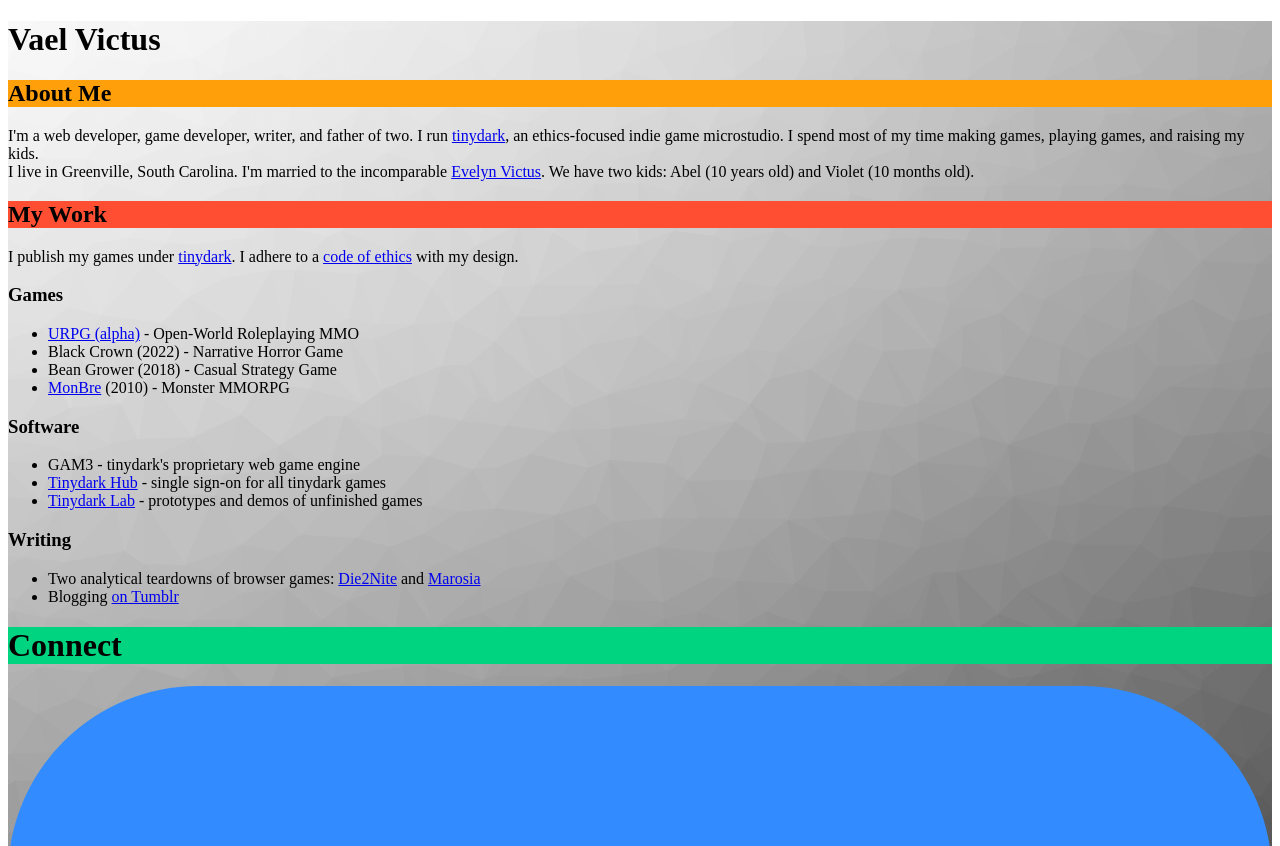
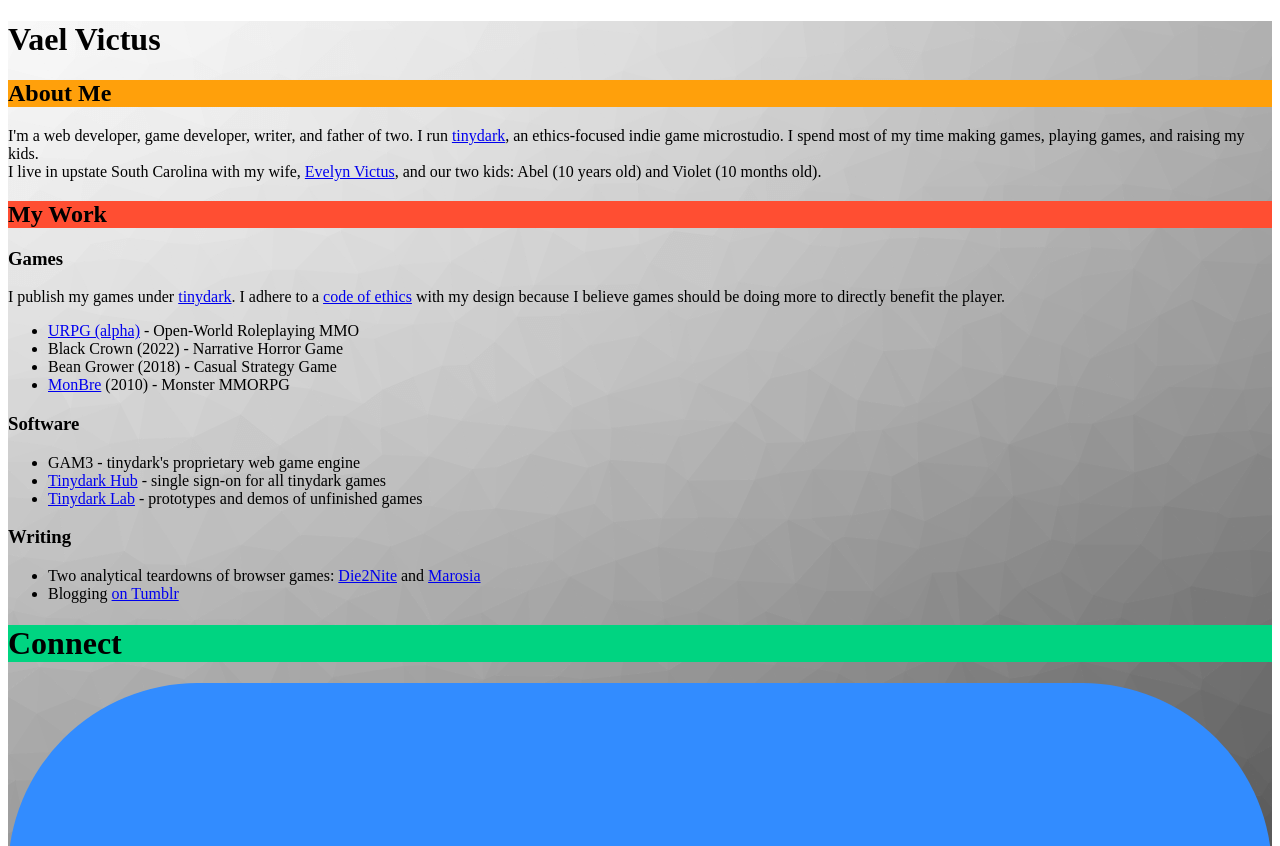
Before and after one commit to VaelVictus/vaelvict.us, a PHP site: page / in a window 1280 px wide. Shown: the top 846 px of the page. Run offline with PHP 8.4, Linux system fonts and the light colour scheme.

Commit message:
content + spacing

```diff
--- a/css/style.css
+++ b/css/style.css
@@ -1 +1 @@
-@tailwind components;@tailwind utilities;*,*::before,*::after{box-sizing:border-box}html{font-size:10px;background:#ddd;font-family:"Inter",serif}body{padding:0;margin:0}ul{margin:0px}.card{display:flex;flex-direction:column}.card_txt{display:grid;justify-content:start;align-content:center}.grid-bubbles{grid-template-columns:repeat(auto-fill, 100%)}/*# sourceMappingURL=style.css.map */
+@tailwind components;@tailwind utilities;*,*::before,*::after{box-sizing:border-box}html{font-size:10px;background:#ddd;font-family:"Inter",serif}body{padding:0;margin:0}ul{margin:0px;padding-left:20px}.card{display:flex;flex-direction:column}.card_txt{display:grid;justify-content:start;align-content:center}.grid-bubbles{grid-template-columns:repeat(auto-fill, 100%)}@media only screen and (min-width: 768px){ul{padding-left:30px}}/*# sourceMappingURL=style.css.map */
--- a/dist/index.html
+++ b/dist/index.html
@@ -6,7 +6,7 @@
     <meta name="viewport" content="width=device-width, initial-scale=1.0" />
     <title>Vite App</title>
     <script type="module" crossorigin src="/assets/index.afbaff29.js"></script>
-    <link rel="stylesheet" href="/assets/index.86930e36.css">
+    <link rel="stylesheet" href="/assets/index.2028c78f.css">
   </head>
   <body>
     <div id="app"></div>
--- a/index.php
+++ b/index.php
@@ -73,30 +73,33 @@
                     Vael Victus
                 </h1>
                 <div>
-                    <div class="w-full p-2 shadow-xs  text-black" style="background-color: rgba(255, 160, 11, 1)">
+                    <div class="w-full px-3 py-2 shadow-xs  text-black" style="background-color: rgba(255, 160, 11, 1)">
                         <h2 class='m-0 text-xl'>About Me</h2>
                     </div>
 
-                    <div class='w-full bg-white p-2 py-3'>
+                    <div class='w-full bg-white p-3'>
                         <div class='text-base'>
                             I'm a web developer, game developer, writer, and father of two. I run <a href='https://tinydark.com'>tinydark</a>, an ethics-focused indie game microstudio. I spend most of my time making games, playing games, and raising my kids.
                         </div>
 
                         <div class='text-base mt-2'>
-                            I live in Greenville, South Carolina. I'm married to the incomparable <a href='https://500px.com/p/evelynvictus?view=galleries'>Evelyn Victus</a>. We have two kids: Abel (<?=$abel?> old) and Violet (<?=$violet?> old).
+                            I live in upstate South Carolina with my wife, <a href='https://500px.com/p/evelynvictus?view=galleries'>Evelyn Victus</a>, and our two kids: Abel (<?=$abel?> old) and Violet (<?=$violet?> old).
                         </div>
                     </div>
                 </div>
 
                 <div>
-                    <div class="w-full p-2 shadow-xs  text-black" style="background-color: rgba(255, 78, 50, 1);">
+                    <div class="w-full px-3 py-2 shadow-xs  text-black" style="background-color: rgba(255, 78, 50, 1);">
                         <h2 class='m-0 text-xl'>My Work</h2>
                     </div>
 
-                    <div class='w-full bg-white p-2 py-3'>
-                        I publish my games under <a href='https://tinydark.com'>tinydark</a>. I adhere to a <a href='https://tinydark.com'>code of ethics</a> with my design.
+                    <div class='w-full bg-white p-3'>
+                        <h3 class='m-0'>Games</h3>
 
-                        <h3 class='mb-2'>Games</h3>
+                        <div class='mb-2'>
+                            I publish my games under <a href='https://tinydark.com'>tinydark</a>. I adhere to a <a href='https://tinydark.com'>code of ethics</a> with my design because I believe games should be doing more to directly benefit the player.
+                        </div>
+
                         <ul>
                             <li><a href='https://www.theorbium.com/urpg'>URPG (alpha)</a> - Open-World Roleplaying MMO</li>
                             <li>Black Crown (2022) - Narrative Horror Game</li>
```
Also changed, not shown: dist/assets/index.2028c78f.css (added, +1 -0 lines), dist/assets/index.86930e36.css (deleted, +0 -1 lines), scss/style.scss (+15 -0 lines), dist/manifest.json, 1 other file.
